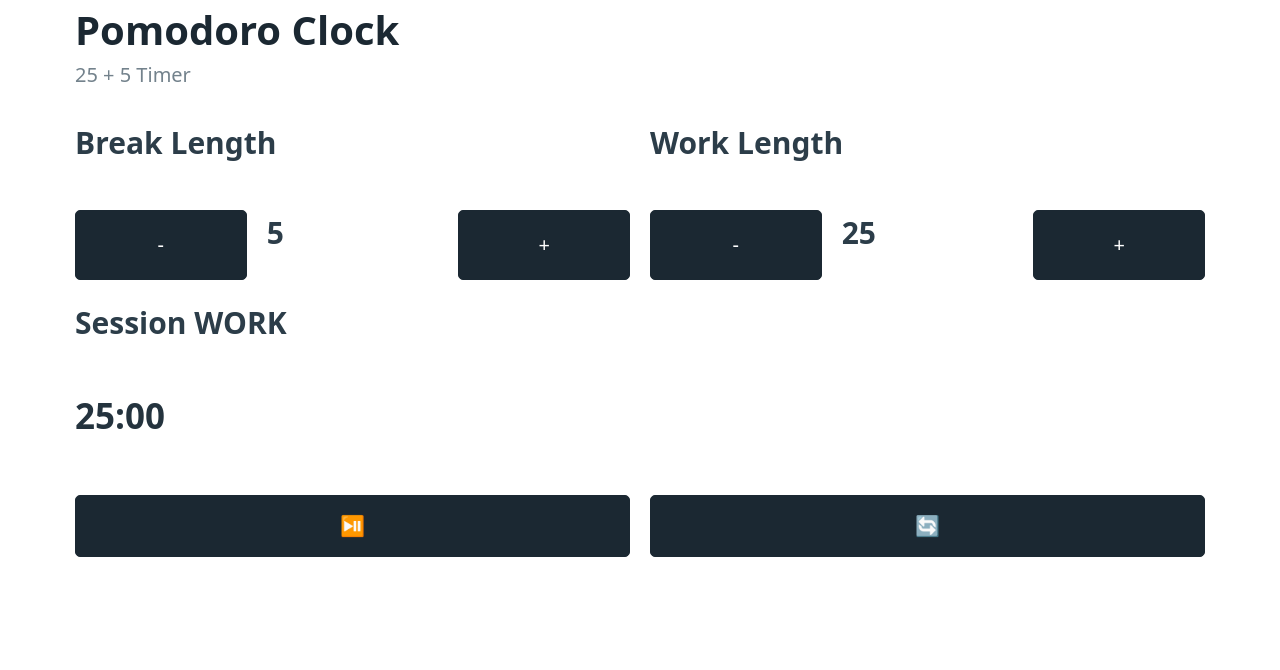
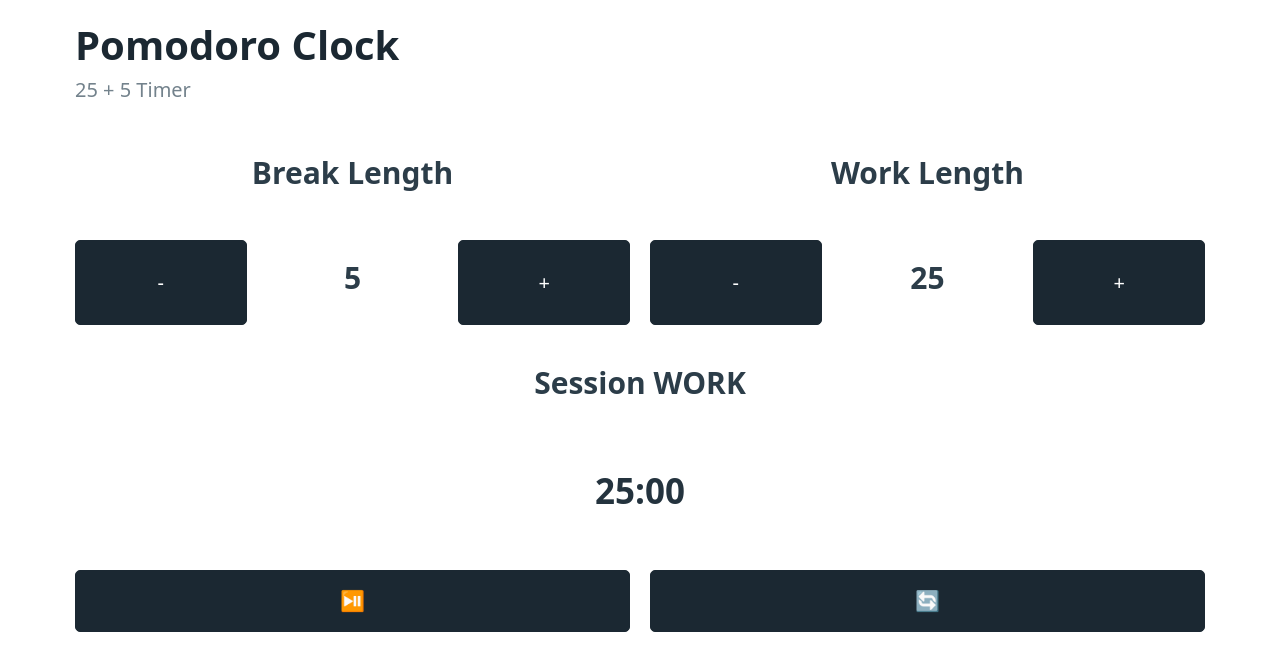
Before and after one commit to LorenzoZemp/pomodoro-timer, a plain HTML site: page index.html in a window 1280 px wide. Drawn offline with nearby package versions, Linux system fonts and the light colour scheme.

Commit message:
Adjusted some stylng

```diff
--- a/index.html
+++ b/index.html
@@ -10,37 +10,39 @@
       rel="stylesheet"
       href="https://unpkg.com/@picocss/pico@latest/css/pico.min.css"
     />
+    <!-- Additional Stylesheet setup -->
+    <link rel="stylesheet" href="style.css" />
     <!-- Website Setup -->
     <title>Pomodoro Timer</title>
     <script src="./index.js" defer></script>
   </head>
   <body>
-    <div class="container">
+    <div class="container m-top-15">
       <hgroup>
         <h1>Pomodoro Clock</h1>
         <h3>25 + 5 Timer</h3>
       </hgroup>
       <div class="grid">
         <div class="break-selector">
-          <h3>Break Length</h3>
+          <h3 class="text-center">Break Length</h3>
           <div class="grid">
             <button class="contrast" id="break-reduce">-</button>
-            <h3 id="break-time">5</h3>
+            <h3 class="text-center" id="break-time">5</h3>
             <button class="contrast" id="break-increase">+</button>
           </div>
         </div>
         <div class="work-selector">
-          <h3>Work Length</h3>
+          <h3 class="text-center">Work Length</h3>
           <div class="grid">
             <button class="contrast" id="work-reduce">-</button>
-            <h3 id="work-time">25</h3>
+            <h3 class="text-center" id="work-time">25</h3>
             <button class="contrast" id="work-increase">+</button>
           </div>
         </div>
       </div>
       <div id="timer">
-        <h3>Session <span id="timer-name">WORK</span></h3>
-        <h2>
+        <h3 class="text-center">Session <span id="timer-name">WORK</span></h3>
+        <h2 class="text-center">
           <span id="timer-minutes">25</span>:<span id="timer-seconds">00</span>
         </h2>
       </div>
--- a/style.css
+++ b/style.css
@@ -1,4 +1,8 @@
 .text-center {
-  align-items: center;
-  justify-content: center;
+  text-align: center;
+  padding-top: 15px;
 }
+
+.m-top-15 {
+  margin-top: 15px;
+}
```
